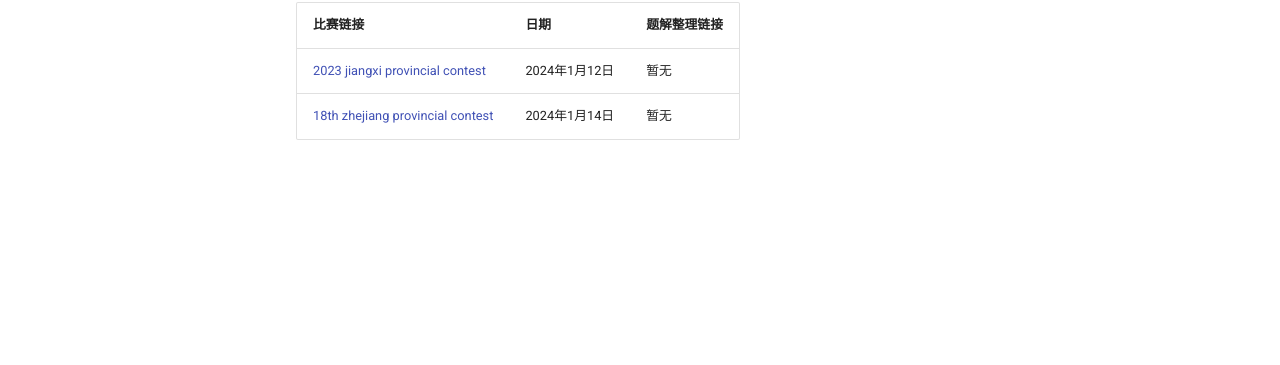
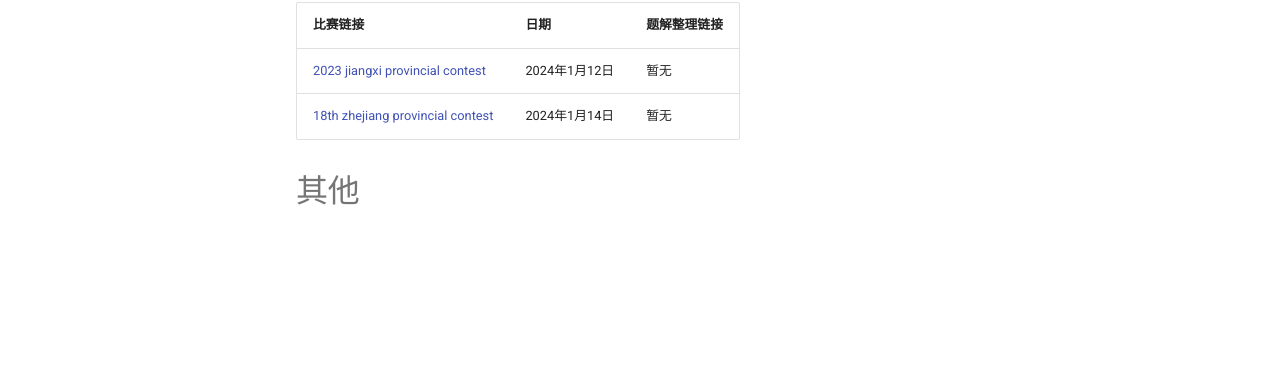
Before and after one commit to MRchenyuheng/my_wiki, an MkDocs documentation site: the page built from docs/index.md, in a window 1280 px wide. Shown: the part 259-624 px from the top of the page. Built offline with MkDocs 1.6.1 and Material for MkDocs 9.7.7, drawn with Linux system fonts in a browser that asks for light colours.

Commit message:
20240112others

```diff
--- a/docs/index.md
+++ b/docs/index.md
@@ -7,3 +7,7 @@
 |      -----------                                                      | -----------  | ----------- |
 |  [2023 jiangxi provincial contest](https://codeforces.com/gym/104385) | 2024年1月12日 |   暂无       |
 |  [18th zhejiang provincial contest](https://codeforces.com/gym/103055)| 2024年1月14日 |   暂无       |
+
+
+
+# 其他
```
